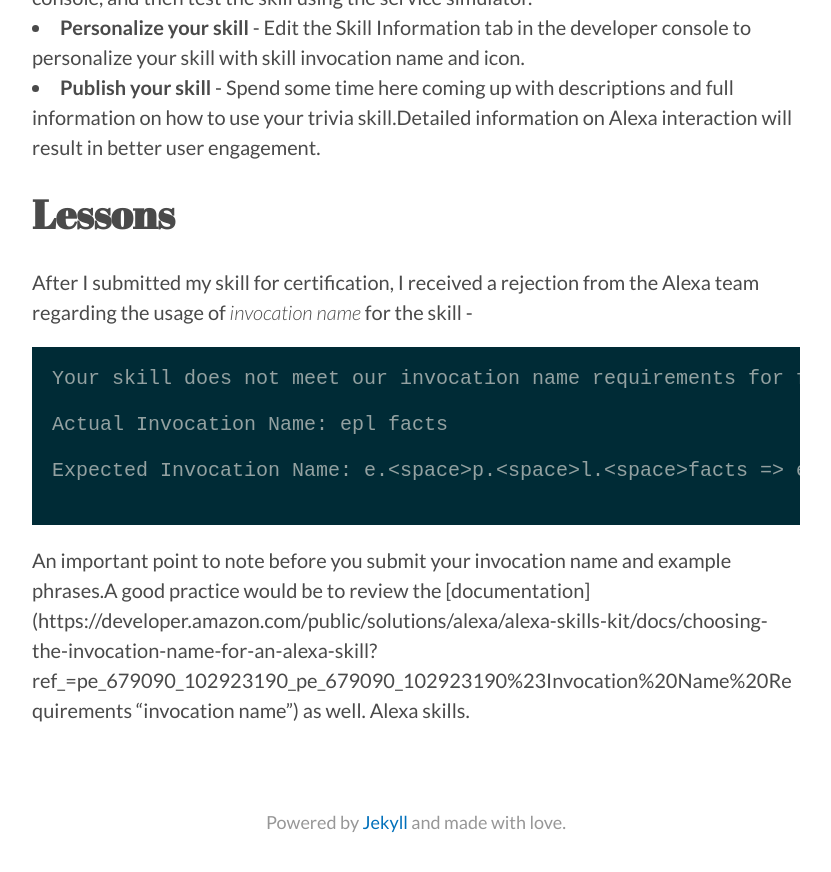
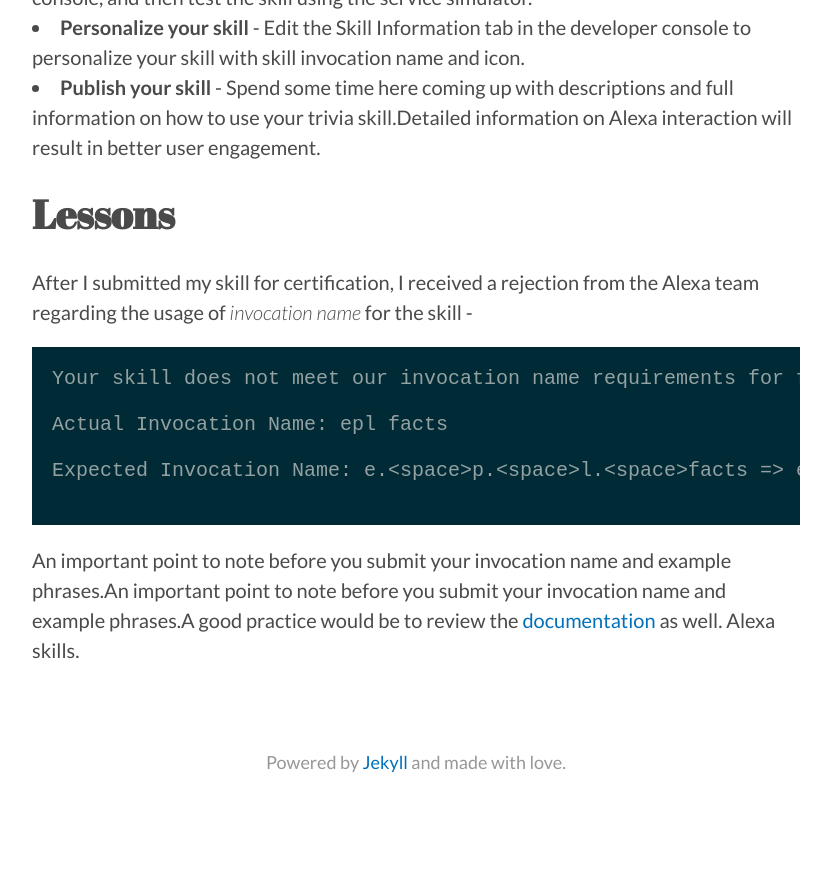
Before and after one commit to Bloc/portfolio-kami, a Jekyll site: the page built from _posts/2017-08-20-alexa-eplfacts.md, in a window 1280 px wide and 900 px high, scrolled down 1278 px. Shown: the top 872 px of the window, without its empty margins (224-1055 px from the left). Built offline with Jekyll 4.4.1, drawn with Linux system fonts in a browser that asks for light colours; nearby versions of some CDN libraries; after the commit the page ends 2118 px from its top, so only the background shows below that.

Commit message:
updated link for documentation

````diff
--- a/_posts/2017-08-20-alexa-eplfacts.md
+++ b/_posts/2017-08-20-alexa-eplfacts.md
@@ -30,5 +30,5 @@
 Expected Invocation Name: e.<space>p.<space>l.<space>facts => e. p. l. facts
 
 ```
-An important point to note before you submit your invocation name and example phrases.A good practice would be to review the [documentation] (https://developer.amazon.com/public/solutions/alexa/alexa-skills-kit/docs/choosing-the-invocation-name-for-an-alexa-skill?ref_=pe_679090_102923190_pe_679090_102923190%23Invocation%20Name%20Requirements "invocation name") as well.
+An important point to note before you submit your invocation name and example phrases.An important point to note before you submit your invocation name and example phrases.A good practice would be to review the [documentation](https://developer.amazon.com/public/solutions/alexa/alexa-skills-kit/docs/choosing-the-invocation-name-for-an-alexa-skill?ref_=pe_679090_102923190_pe_679090_102923190%23Invocation%20Name%20Requirements "invocation name") as well.
 Alexa skills.
````
